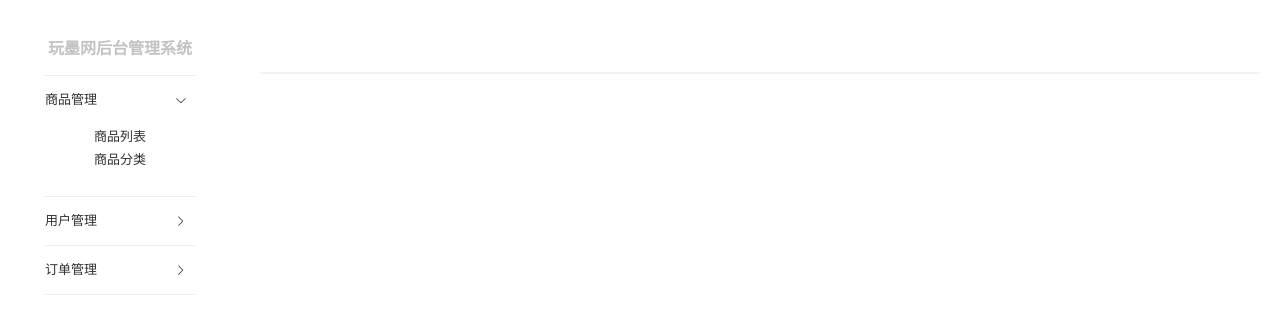
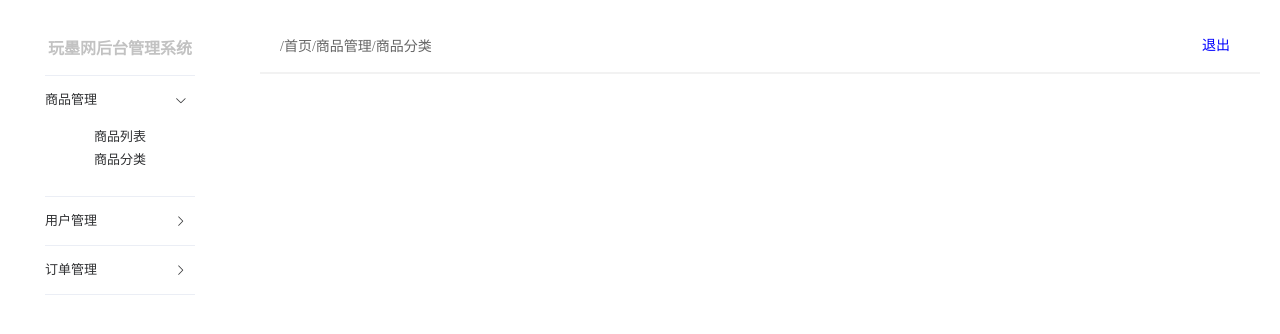
Before and after one commit to gzh51906/wanmowang, a Vue app in the folder manage/: page /#/home in a window 1280 px wide. Both pictures are taken after a click on the button "登录". Shown: the top 334 px of the page. Built offline with nearby package versions, Linux system fonts and the light colour scheme.

Commit message:
完成管理首页部分功能

```diff
--- a/manage/src/pages/home.vue
+++ b/manage/src/pages/home.vue
@@ -4,38 +4,68 @@
       <h1>玩墨网后台管理系统</h1>
       <el-collapse v-model="activeName" accordion class="overflow">
         <el-collapse-item title="商品管理" name="1">
-          <div>商品列表</div>
-          <div>商品分类</div>
+          <div @click="change('/商品管理/商品列表')">商品列表</div>
+          <div @click="change('/商品管理/商品分类')">商品分类</div>
         </el-collapse-item>
         <el-collapse-item title="用户管理" name="2">
-          <div>用户列表</div>
-          <div>添加用户</div>
-          <div>管理人员</div>
+          <div @click="change('/用户管理/用户列表')">用户列表</div>
+          <div @click="change('/用户管理/添加用户')">添加用户</div>
+          <div @click="change('/用户管理/管理人员')">管理人员</div>
         </el-collapse-item>
         <el-collapse-item title="订单管理" name="3">
-          <div>订单列表</div>
+          <div @click="change('/订单管理/订单列表')">订单列表</div>
         </el-collapse-item>
       </el-collapse>
     </el-aside>
     <el-main>
-      <div class="topHead"></div>
+      <div class="topHead">
+        <span>{{$store.state.common.title}}</span>
+        <span class="tuichu" @click="tuichu">退出</span>
+      </div>
       <router-view></router-view>
     </el-main>
   </el-container>
 </template>
 <script>
+import { mapMutations } from "vuex";
 export default {
   data() {
     return {
       activeName: "1"
     };
+  },
+  methods: {
+    change(title) {
+      this.$store.commit("updateTitle", "首页" + title);
+    },
+    ...mapMutations({
+      tuichu: "removeUser"
+    })
   }
 };
 </script>
 <style scoped>
+.el-collapse div {
+  cursor: pointer;
+}
 .topHead {
   height: 52px;
   border-bottom: 2px solid rgb(242, 242, 242);
+}
+.topHead > span {
+  font-size: 14px;
+  color: #666;
+  float: left;
+  line-height: 54px;
+  margin-left: 20px;
+}
+.topHead .tuichu {
+  float: right;
+  margin-right: 30px;
+  color: blue;
+  cursor: pointer;
+  line-height: 18px;
+  margin-top: 17px;
 }
 .el-collapse div {
   text-align: center;
--- a/manage/src/router/index.js
+++ b/manage/src/router/index.js
@@ -38,4 +38,10 @@ let router = new VueRouter({
     routes: []
 })
 
+// 防止刷新的时候状态消失
+import store from "../store";
+router.beforeEach(async (to, from, next) => {
+    store.commit("update");
+})
+
 export default router;
--- a/manage/src/store/common.js
+++ b/manage/src/store/common.js
@@ -2,7 +2,8 @@ export default {
     // 请写好注释，下面依次类推
     state: {
         // 陈日兴定义的
-        userCheck: false
+        userCheck: false,
+        title: "/首页/商品管理/商品分类"
         // 黄日隆定义的
 
         // 苏沛龙定义的
@@ -13,9 +14,21 @@ export default {
     },
     mutations: {
         //注释
-        userChange(state,username) {
+        userChange(state, username) {
             localStorage.setItem("userCheck", username);
             state.userCheck = true;
+        },
+        update(state) {
+            if (localStorage.getItem("userCheck")) {
+                state.userCheck = true;
+            }
+        },
+        updateTitle(state, data) {
+            state.title = data;
+        },
+        removeUser(state) {
+            state.userCheck = false;
+            localStorage.removeItem("userCheck");
         }
     },
     actions: {
```
